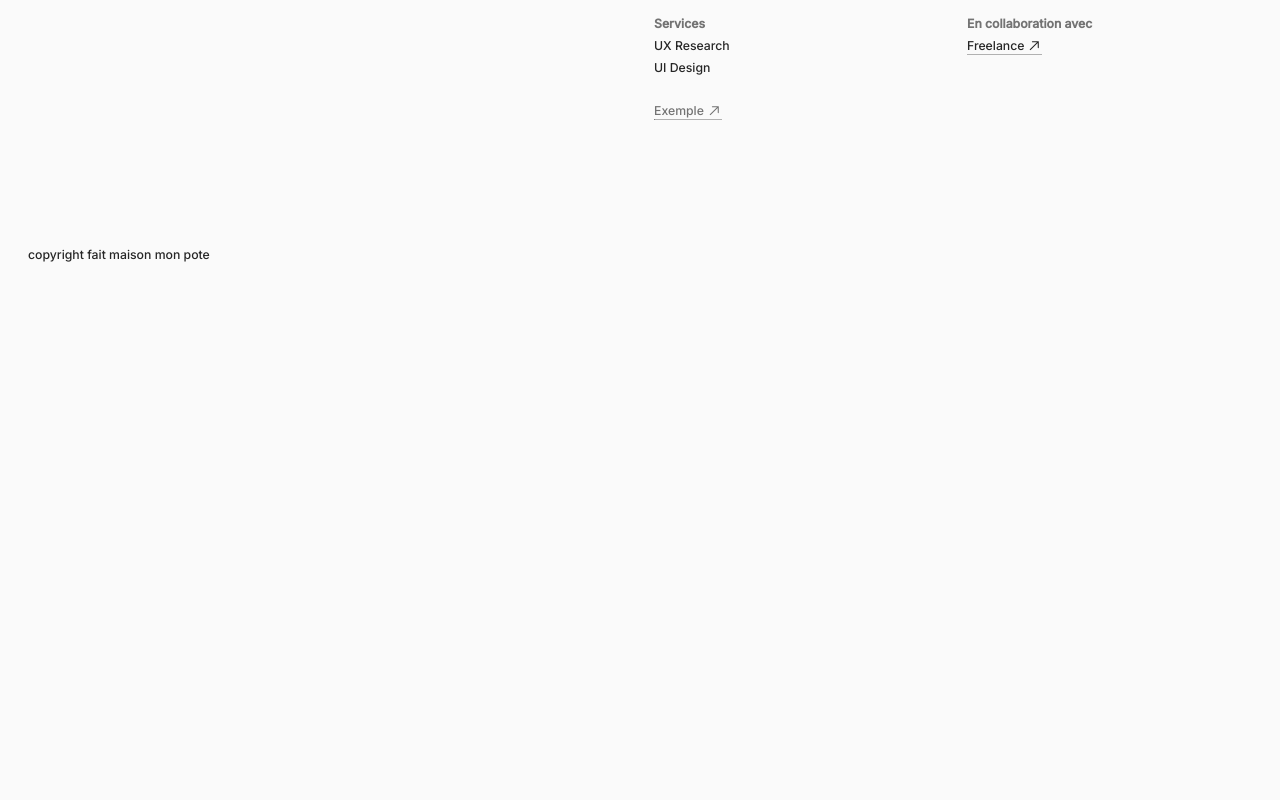
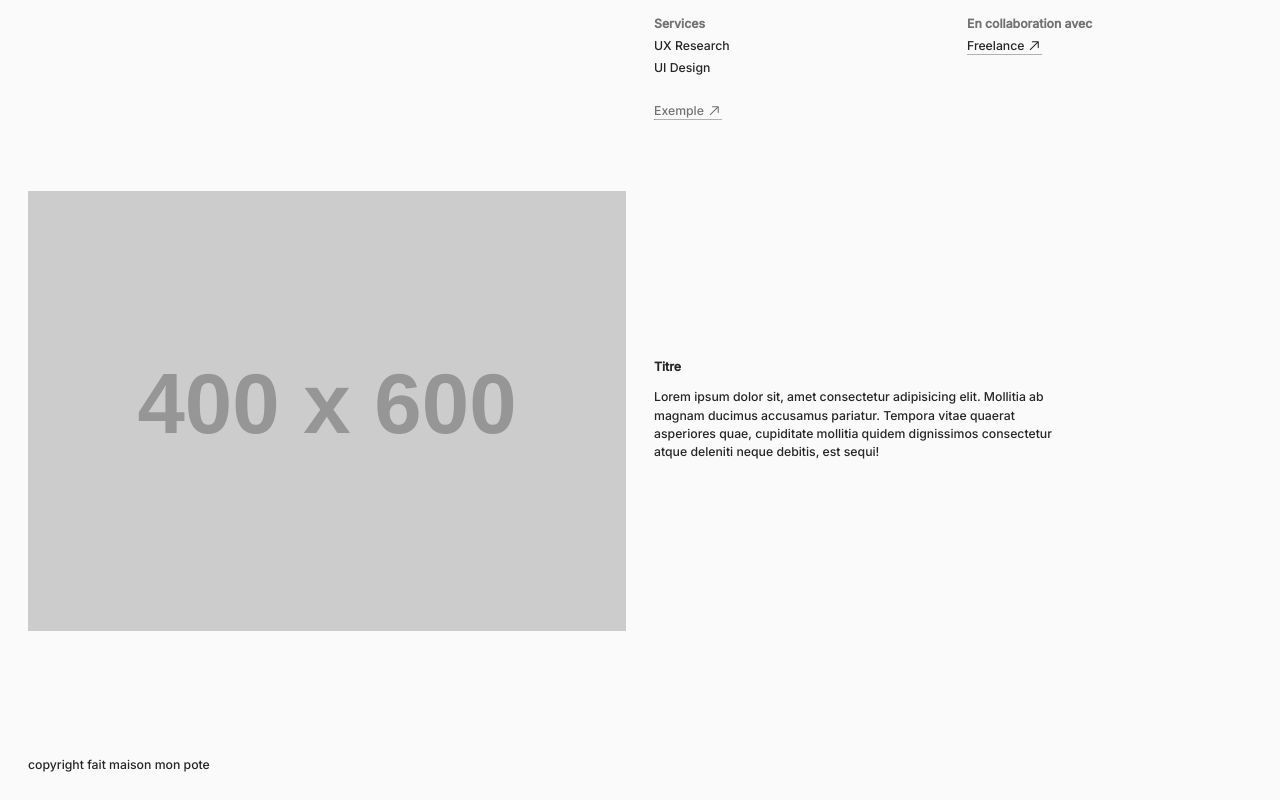
Before and after one commit to pierredelattre/portfolio2026, a Vue app: page /projet/projet in a window 1280 px wide. Shown: the part 827-1627 px from the top of the page. Before the commit the page ends 1117 px from the top, so only its background shows below. Built offline with nearby package versions, Linux system fonts and the light colour scheme.

Commit message:
component: ColumnTextLayout fix anims in new layouts

```diff
--- a/src/animations/pageAnimations.js
+++ b/src/animations/pageAnimations.js
@@ -116,6 +116,10 @@ export function initPageAnimations() {
     const projectSection = document.querySelector('section.projet')
     const footer = document.querySelector('footer')
     const headerPadding = getHeaderPaddingValues()
+    const layoutSections =
+      mainEl && projectSection
+        ? Array.from(mainEl.querySelectorAll('.layout')).filter((el) => !projectSection.contains(el))
+        : []
 
     // --- HARD RESET to avoid broken animations on refresh ---
     gsap.killTweensOf([header, mainEl, pageBg, projectSection, footer])
@@ -166,6 +170,13 @@ export function initPageAnimations() {
         el.style.opacity = '1'
         el.style.transform = 'translateY(0)'
       })
+
+      if (layoutSections.length) {
+        layoutSections.forEach((el) => {
+          el.style.opacity = '1'
+          el.style.transform = 'translateY(0)'
+        })
+      }
 
       if (footer) {
         const footerItems = footer.querySelectorAll(':scope > *')
@@ -254,6 +265,21 @@ export function initPageAnimations() {
           ease: 'power3.out'
         },
         '+=0.1'
+      )
+    }
+
+    if (layoutSections.length) {
+      gsap.set(layoutSections, { opacity: 0, y: 40 })
+      tlProject.to(
+        layoutSections,
+        {
+          opacity: 1,
+          y: 0,
+          stagger: 0.12,
+          duration: 0.9,
+          ease: 'power3.out'
+        },
+        '+=0.15'
       )
     }
 
--- /dev/null
+++ b/src/components/layouts/ColumnTextLayout.vue
@@ -0,0 +1,78 @@
+<template>
+  <section class="layout layout__column-text">
+    <div class="col image">
+      <img :src="imageSrc" :alt="imageAlt" />
+    </div>
+    <div class="col text">
+      <h3>{{ title }}</h3>
+      <p>{{ text }}</p>
+    </div>
+  </section>
+</template>
+
+<script setup>
+defineProps({
+  imageSrc: {
+    type: String,
+    required: true
+  },
+  imageAlt: {
+    type: String,
+    default: ''
+  },
+  title: {
+    type: String,
+    required: true
+  },
+  text: {
+    type: String,
+    required: true
+  }
+})
+</script>
+
+<style scoped>
+.layout__column-text {
+  &>.image {
+    grid-column: 1 / 9;
+    height: 540px;
+
+    & img {
+      width: 100%;
+      height: 100%;
+      object-fit: cover;
+    }
+
+    @media screen and (max-width: 1280px) {
+      height: 440px;
+    }
+
+    @media screen and (max-width: 768px) {
+      grid-column: 1;
+      height: 320px;
+    }
+  }
+
+  &>.text {
+    grid-column: 9 / 17;
+    display: flex;
+    flex-direction: column;
+    align-items: flex-start;
+    justify-content: center;
+    gap: 1rem;
+
+    & p {
+      line-height: 1.5;
+      max-width: 70%;
+
+      @media screen and (max-width: 768px) {
+        max-width: 100%;
+      }
+    }
+
+    @media screen and (max-width: 768px) {
+      grid-column: 1;
+    }
+  }
+}
+</style>
--- a/src/views/Projet.vue
+++ b/src/views/Projet.vue
@@ -1,19 +1,19 @@
 <template>
   <section class="project">
-    <ProjectIntro
-      v-if="hasProject"
-      :title="projectData.title"
-      :type="projectData.type"
-      :intro="projectData.intro"
-      :description="projectData.description"
-      :services="projectData.services"
-      :team="projectData.team"
-      :links="projectData.links"
-    />
+    <ProjectIntro v-if="hasProject" :title="projectData.title" :type="projectData.type" :intro="projectData.intro"
+      :description="projectData.description" :services="projectData.services" :team="projectData.team"
+      :links="projectData.links" />
     <section v-else class="project__error">
       <h2>Projet introuvable</h2>
       <RouterLink to="/" data-link>← Retour à l’accueil</RouterLink>
     </section>
+
+    <ColumnTextLayout
+        image-src="https://placehold.co/400x600/EEE/31343C"
+        image-alt="alt de l'image"
+        title="Titre"
+        text="Lorem ipsum dolor sit, amet consectetur adipisicing elit. Mollitia ab magnam ducimus accusamus pariatur. Tempora vitae quaerat asperiores quae, cupiditate mollitia quidem dignissimos consectetur atque deleniti neque debitis, est sequi!"
+      />
   </section>
 </template>
 
@@ -21,6 +21,7 @@
 import { computed } from 'vue'
 import { RouterLink } from 'vue-router'
 import ProjectIntro from '@/components/ProjectIntro.vue'
+import ColumnTextLayout from '@/components/layouts/ColumnTextLayout.vue'
 import { usePageLoaded } from '@/composables/usePageLoaded'
 import { works } from '@/data/content'
 import projectBackground from '@/assets/Frame3288.png'
@@ -62,6 +63,18 @@ usePageLoaded(projectBg)
     grid-template-rows: auto auto auto auto;
   }
 
-  /* ProjectIntro handles .projet layout */
+  & .layout {
+    display: grid;
+    grid-template-columns: repeat(16, 1fr);
+    gap: 2rem;
+    grid-column: 1 / 17;
+    overflow: hidden;
+
+    @media screen and (max-width: 768px) {
+      grid-column: 1;
+      grid-template-columns: 1fr;
+      grid-template-rows: auto auto auto auto;
+    }
+  }
 }
 </style>
```
Also changed, not shown: 11 other files (tests, documents, lock files or other folders).
